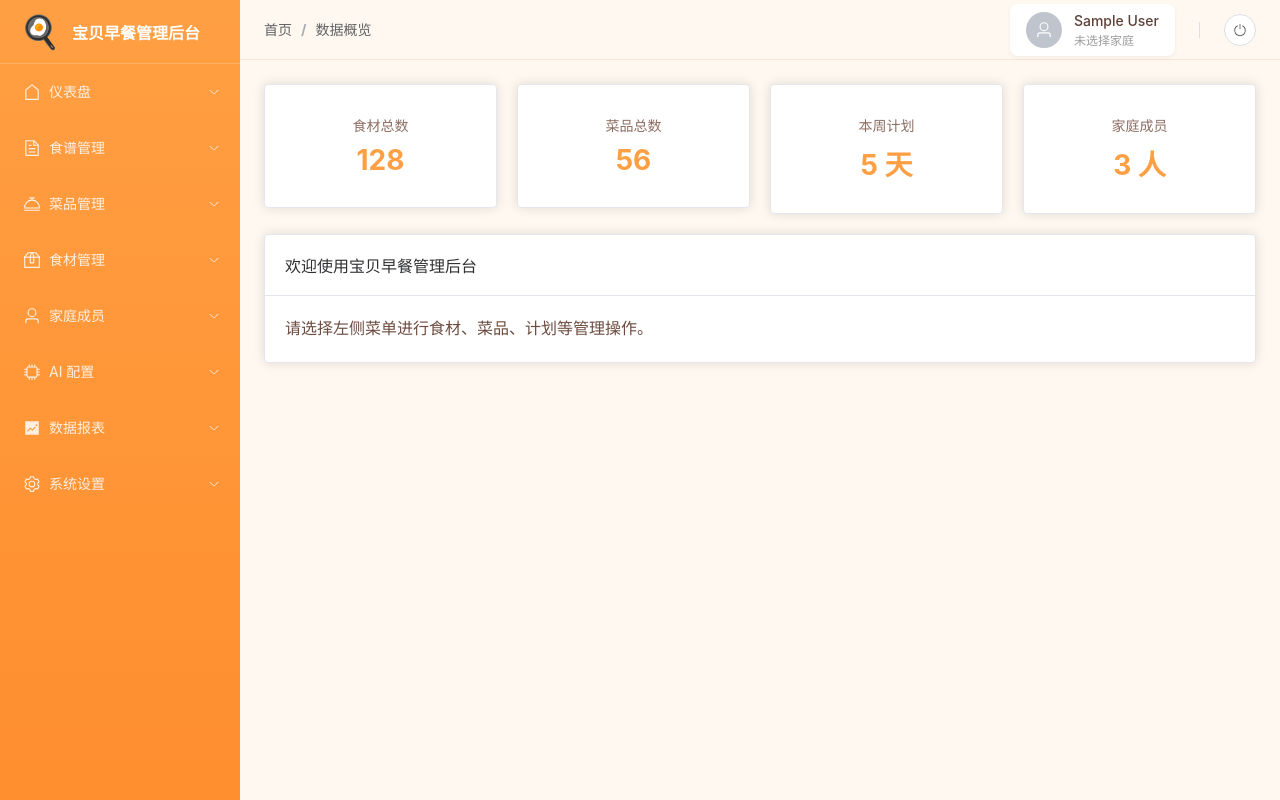
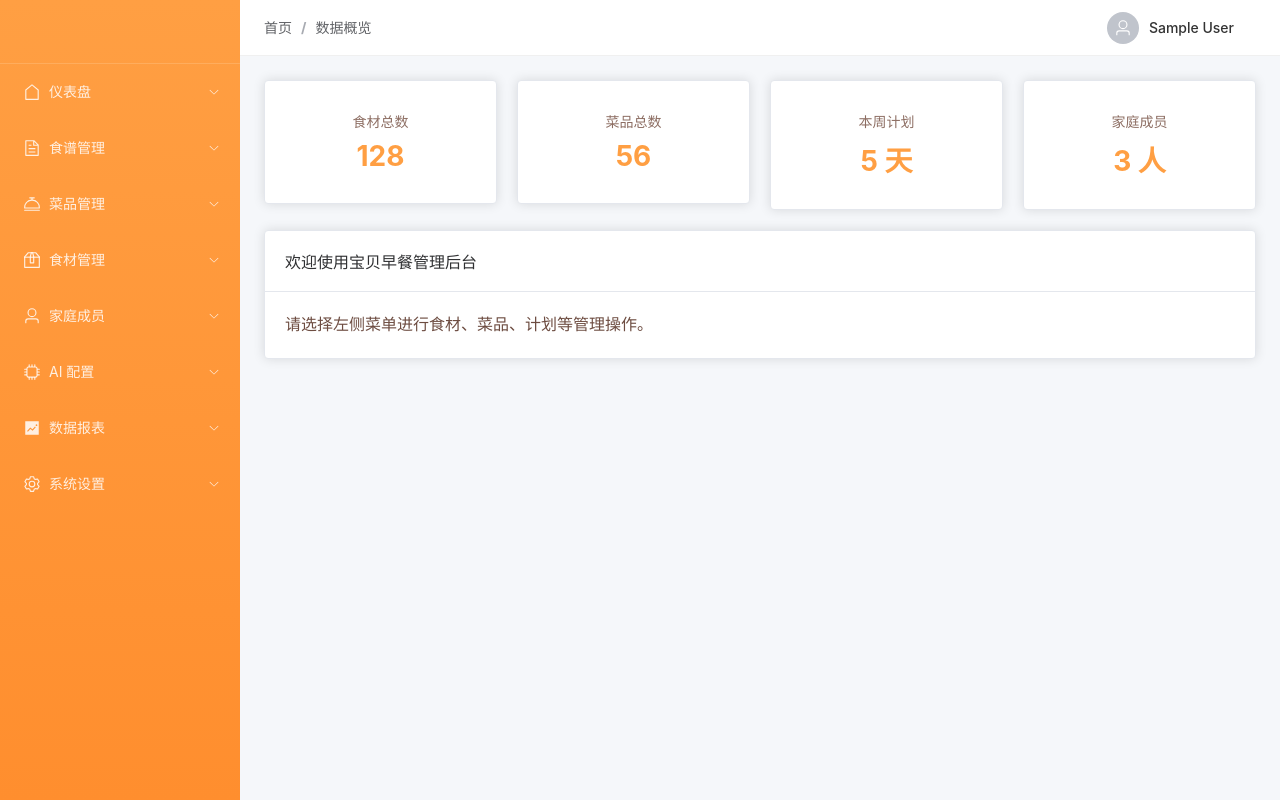
Before and after one commit to xyh-longying/baby-breakfast, a Vue app in the folder apps/admin/: page /dashboard in a window 1280 px wide. Built offline with nearby package versions, Linux system fonts and the light colour scheme; sample sign-in values are in the browser's storage.

Commit message:
feat: 启动前后端项目
Co-authored-by: traeagent <traeagent@users.noreply.github.com>

```diff
--- a/apps/admin/src/views/AdminLayout.vue
+++ b/apps/admin/src/views/AdminLayout.vue
@@ -15,7 +15,7 @@ import {
 } from '@element-plus/icons-vue';
 import type { Component } from 'vue';
 import { useRouter, useRoute } from 'vue-router';
-import { ElMessageBox } from 'element-plus';
+import { ElMessageBox, ElDropdownMenu, ElDropdownItem, ElDropdown } from 'element-plus';
 
 interface SubMenuItem {
   path: string;
@@ -137,6 +137,12 @@ function handleLogout() {
   });
 }
 
+function handleCommand(command: string) {
+  if (command === 'logout') {
+    handleLogout();
+  }
+}
+
 const session = computed(() => {
   try {
     return JSON.parse(localStorage.getItem('session') || '{}');
@@ -149,9 +155,8 @@ const session = computed(() => {
 <template>
   <el-container class="admin-layout">
     <el-aside width="240px" class="sidebar">
-      <div class="logo">
-        <span class="logo-icon">🍳</span>
-        <span class="logo-text">宝贝早餐管理后台</span>
+      <div class="logo-area">
+        <!-- Logo 预留位置 -->
       </div>
 
       <el-menu
@@ -190,17 +195,28 @@ const session = computed(() => {
             <el-breadcrumb-item>{{ $route.meta.title || route.name }}</el-breadcrumb-item>
           </el-breadcrumb>
         </div>
-        <div class="header-right">
-          <div class="user-info">
-            <el-avatar :size="36" :icon="UserIcon" />
-            <div class="user-details">
-              <div class="user-name">{{ session?.user?.displayName || '管理员' }}</div>
-              <div class="user-family">{{ session?.currentFamily?.name || '未选择家庭' }}</div>
-            </div>
+
+        <el-dropdown trigger="click" class="user-dropdown" @command="handleCommand">
+          <div class="user-trigger">
+            <el-avatar :size="32" :icon="UserIcon" />
+            <span class="user-name">{{ session?.user?.displayName || '管理员' }}</span>
+            <span class="family-name">{{ session?.currentFamily?.name || '' }}</span>
           </div>
-          <el-divider direction="vertical" />
-          <el-button :icon="LogoutIcon" circle @click="handleLogout" title="退出登录" />
-        </div>
+          <template #dropdown>
+            <el-dropdown-menu>
+              <el-dropdown-item disabled class="user-profile-item">
+                <div class="profile-info">
+                  <div class="profile-name">{{ session?.user?.displayName || '管理员' }}</div>
+                  <div class="profile-family">{{ session?.currentFamily?.name || '未选择家庭' }}</div>
+                </div>
+              </el-dropdown-item>
+              <el-dropdown-item divided command="logout">
+                <el-icon :size="14"><SwitchButton /></el-icon>
+                退出系统
+              </el-dropdown-item>
+            </el-dropdown-menu>
+          </template>
+        </el-dropdown>
       </el-header>
 
       <el-main class="main-content">
@@ -218,26 +234,15 @@ const session = computed(() => {
 .sidebar {
   background: linear-gradient(180deg, #FF9F43 0%, #FF8E2E 100%);
   overflow-y: auto;
-  box-shadow: 2px 0 8px rgba(0, 0, 0, 0.1);
+  box-shadow: 2px 0 8px rgba(0, 0, 0, 0.08);
 }
 
-.logo {
+.logo-area {
   height: 64px;
   display: flex;
   align-items: center;
-  gap: 12px;
-  padding: 0 20px;
-  border-bottom: 1px solid rgba(255, 255, 255, 0.2);
-}
-
-.logo-icon {
-  font-size: 32px;
-}
-
-.logo-text {
-  color: #fff;
-  font-size: 16px;
-  font-weight: 600;
+  justify-content: center;
+  border-bottom: 1px solid rgba(255, 255, 255, 0.15);
 }
 
 .el-menu {
@@ -271,54 +276,70 @@ const session = computed(() => {
 }
 
 .header {
-  background: #FFF8F0;
-  border-bottom: 1px solid #FFE5D0;
+  background: #fff;
+  border-bottom: 1px solid #f0f0f0;
   display: flex;
   align-items: center;
   justify-content: space-between;
   padding: 0 24px;
-  height: 60px;
+  height: 56px;
 }
 
 .header-left {
   flex: 1;
 }
 
-.header-right {
+.user-dropdown {
+  cursor: pointer;
+}
+
+.user-trigger {
   display: flex;
   align-items: center;
-  gap: 16px;
+  gap: 10px;
+  padding: 6px 12px;
+  border-radius: 8px;
+  transition: background 0.2s;
 }
 
-.user-info {
-  display: flex;
-  align-items: center;
-  gap: 12px;
-  padding: 8px 16px;
-  background: #fff;
-  border-radius: 8px;
-  box-shadow: 0 2px 4px rgba(0, 0, 0, 0.05);
-}
-
-.user-details {
-  display: flex;
-  flex-direction: column;
-  gap: 2px;
+.user-trigger:hover {
+  background: #f5f5f5;
 }
 
 .user-name {
   font-size: 14px;
   font-weight: 500;
-  color: #5D4037;
+  color: #333;
 }
 
-.user-family {
+.family-name {
   font-size: 12px;
-  color: #9E9E9E;
+  color: #999;
+}
+
+.profile-info {
+  text-align: center;
+  padding: 4px 0;
+}
+
+.profile-name {
+  font-size: 14px;
+  font-weight: 600;
+  color: #333;
+}
+
+.profile-family {
+  font-size: 12px;
+  color: #999;
+  margin-top: 2px;
+}
+
+.user-profile-item {
+  cursor: default;
 }
 
 .main-content {
-  background: #FFF8F0;
+  background: #f5f7fa;
   padding: 24px;
 }
 </style>
```
